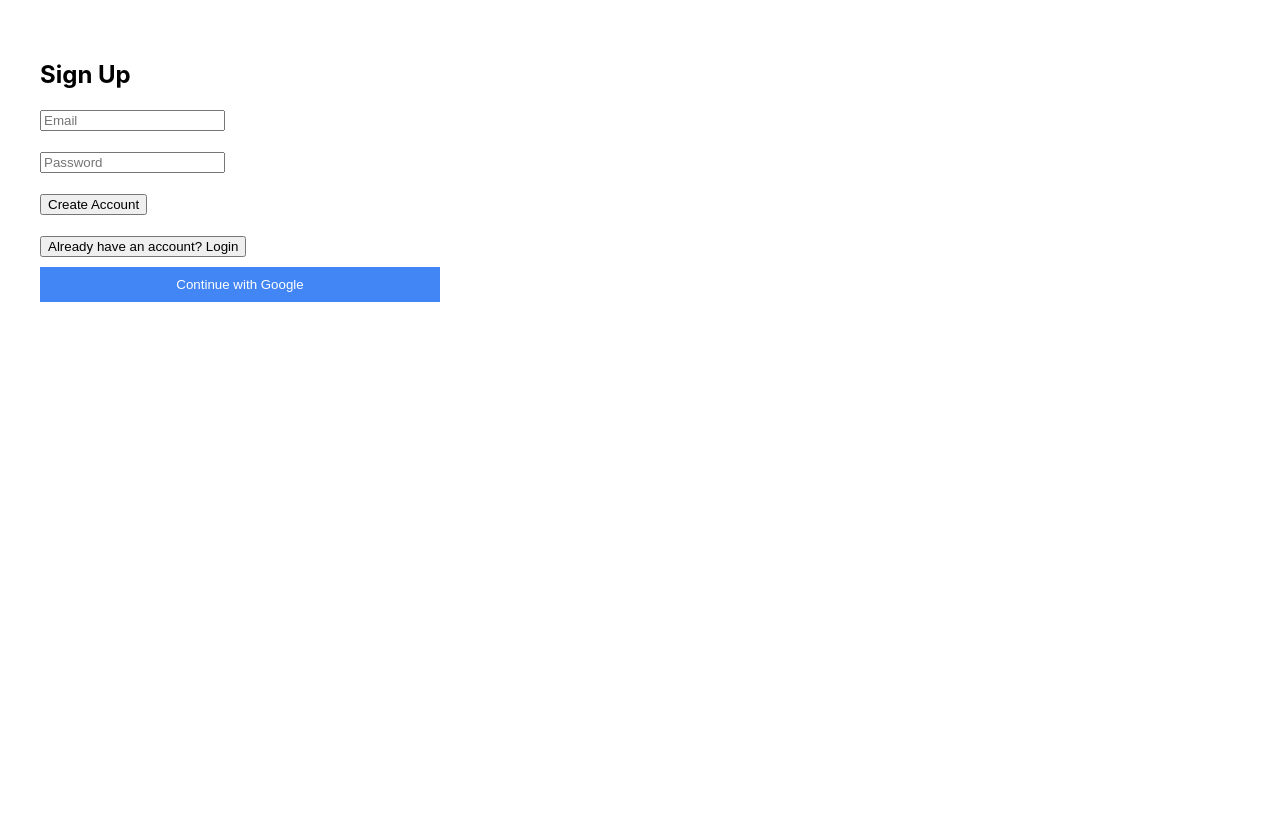
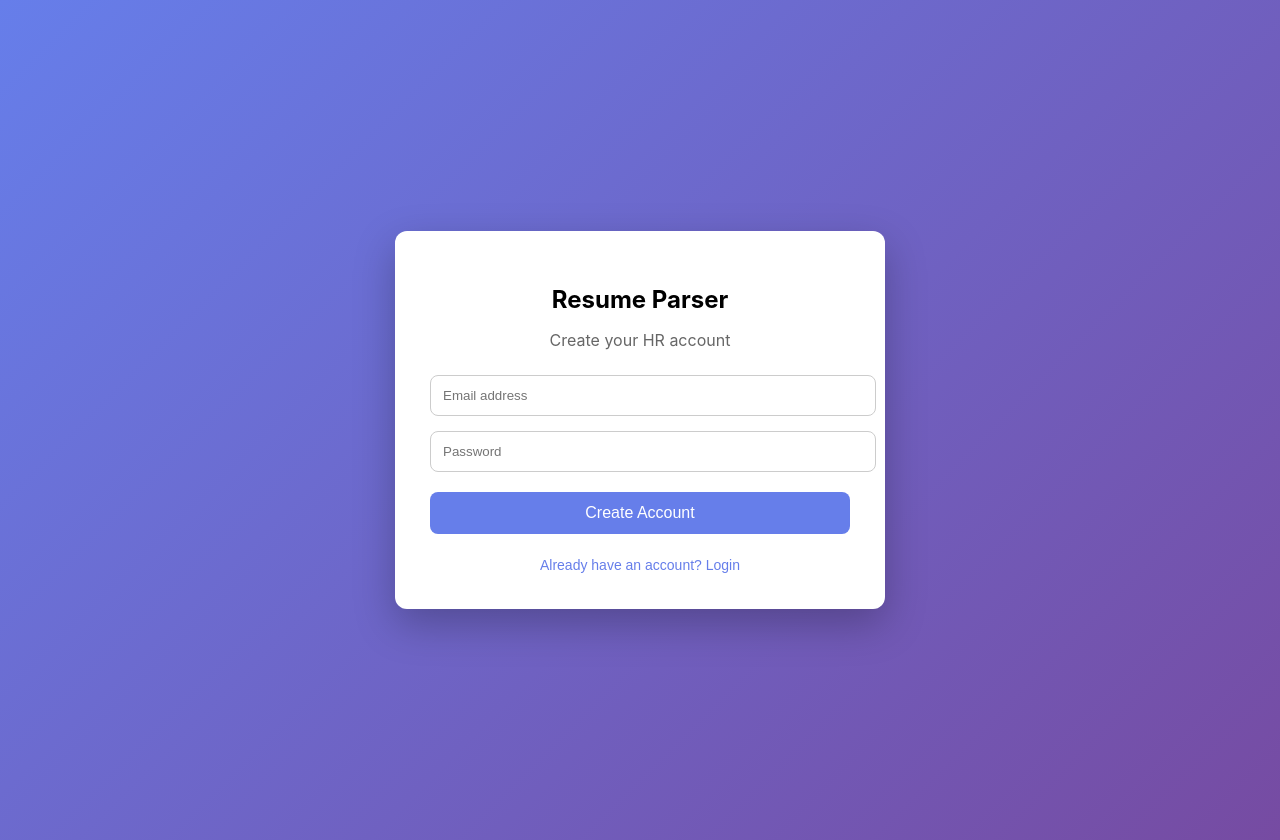
Before and after one commit to UzmaSaiyed/resume-parser-nlp, a React (Create React App) app in the folder frontend/: page / in a window 1280 px wide. Before the commit the page ends 800 px from the top, so only its background shows below. Built offline with nearby package versions, Linux system fonts and the light colour scheme; no server answers.

Commit message:
final project 2nd

```diff
--- a/frontend/src/App.js
+++ b/frontend/src/App.js
@@ -101,59 +101,123 @@ function App() {
  // ---------------- AUTH UI ----------------
     if (!session) {
       return (
+        <div
+          style={{
+            minHeight: "100vh",
+            background: "linear-gradient(135deg, #667eea, #764ba2)",
+            display: "flex",
+            justifyContent: "center",
+            alignItems: "center",
+            padding: "20px",
+          }}
+        >
+          <div
+            style={{
+              background: "#ffffff",
+              width: "100%",
+              maxWidth: "420px",
+              padding: "35px",
+              borderRadius: "12px",
+              boxShadow: "0 15px 40px rgba(0,0,0,0.25)",
+            }}
+          >
+            <h2 style={{ textAlign: "center", marginBottom: "10px" }}>
+              Resume Parser
+            </h2>
 
-      <div style={{ padding: "40px", maxWidth: "400px" }}>
-        <h2>{isSignup ? "Sign Up" : "Login"}</h2>
+            <p style={{ textAlign: "center", color: "#666", marginBottom: "25px" }}>
+              {isSignup
+                ? "Create your HR account"
+                : "Login to continue"}
+            </p>
 
+            {/* Email */}
             <input
-          placeholder="Email"
+              type="email"
+              placeholder="Email address"
               value={email}
               onChange={(e) => setEmail(e.target.value)}
+              style={{
+                width: "100%",
+                padding: "12px",
+                marginBottom: "15px",
+                borderRadius: "8px",
+                border: "1px solid #ccc",
+              }}
             />
-        <br /><br />
 
+            {/* Password */}
             <input
               type="password"
               placeholder="Password"
               value={password}
               onChange={(e) => setPassword(e.target.value)}
+              style={{
+                width: "100%",
+                padding: "12px",
+                marginBottom: "20px",
+                borderRadius: "8px",
+                border: "1px solid #ccc",
+              }}
             />
-        <br /><br />
 
+            {/* Action Button */}
             {isSignup ? (
-          <button onClick={handleSignup}>Create Account</button>
+              <button
+                onClick={handleSignup}
+                style={{
+                  width: "100%",
+                  padding: "12px",
+                  background: "#667eea",
+                  color: "white",
+                  border: "none",
+                  borderRadius: "8px",
+                  fontSize: "16px",
+                  cursor: "pointer",
+                }}
+              >
+                Create Account
+              </button>
             ) : (
-          <button onClick={handleLogin}>Login</button>
+              <button
+                onClick={handleLogin}
+                style={{
+                  width: "100%",
+                  padding: "12px",
+                  background: "#667eea",
+                  color: "white",
+                  border: "none",
+                  borderRadius: "8px",
+                  fontSize: "16px",
+                  cursor: "pointer",
+                }}
+              >
+                Login
+              </button>
             )}
 
-        <br /><br />
-
-        <button onClick={() => setIsSignup(!isSignup)}>
+            {/* Toggle */}
+            <div style={{ textAlign: "center", marginTop: "20px" }}>
+              <button
+                onClick={() => setIsSignup(!isSignup)}
+                style={{
+                  background: "none",
+                  border: "none",
+                  color: "#667eea",
+                  cursor: "pointer",
+                  fontSize: "14px",
+                }}
+              >
                 {isSignup
                   ? "Already have an account? Login"
-            : "New user? Sign Up"}
+                  : "New user? Create an account"}
               </button>
-        {/* Google Login Button */}
-        <button
-          onClick={handleGoogleLogin}
-          style={{
-            marginTop: "10px",
-            backgroundColor: "#4285F4",
-            color: "white",
-            padding: "10px",
-            border: "none",
-            cursor: "pointer",
-            width: "100%",
-          }}
-        >
-          Continue with Google
-        </button>
-
+            </div>
+          </div>
         </div>
       );
     }
 
-  // ---------------- MAIN APP ----------------
   // ---------------- MAIN APP ----------------
     return (
       <div
```
Lines whose indentation alone changed are shown as unchanged.
